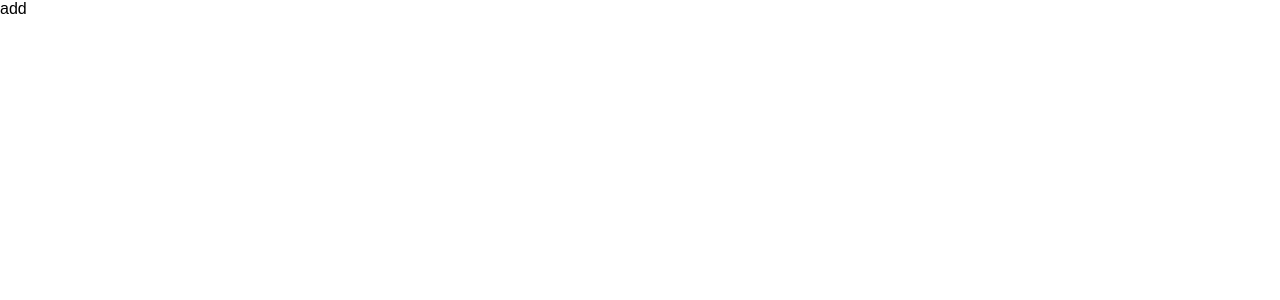
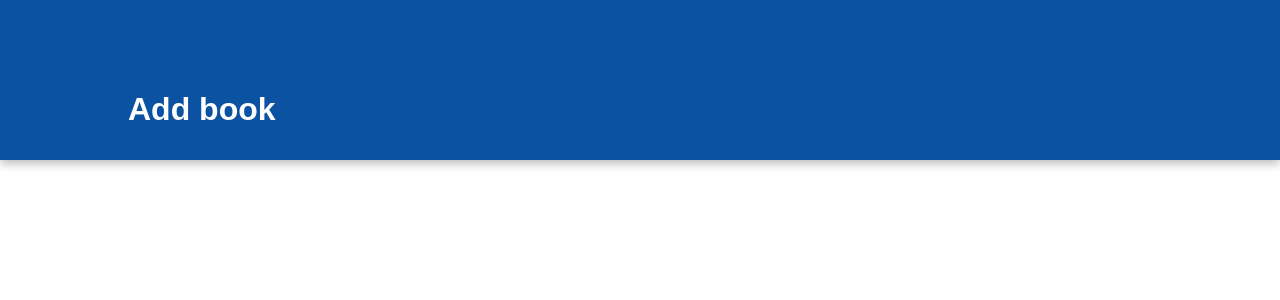
Before and after one commit to fdjokic/book-app-crud, a React (Create React App) app: page /add-book in a window 1280 px wide. Shown: the top 300 px of the page. Built offline with nearby package versions, Linux system fonts and the light colour scheme.

Commit message:
add page

```diff
--- a/src/App.tsx
+++ b/src/App.tsx
@@ -4,6 +4,7 @@ import { TableComponent } from "./components/Table/TableComponent";
 import { Loading } from "./components/Loading/Loading";
 import { Route, Routes } from "react-router";
 import { BrowserRouter as Router } from "react-router-dom";
+import { Header } from "./components/Header/Header";
 
 function App() {
   return (
@@ -12,7 +13,14 @@ function App() {
       <Router>
         <Routes>
           <Route path="/" element={<TableComponent />} />
-          <Route path="/add-book" element={<div>add</div>} />
+          <Route
+            path="/add-book"
+            element={
+              <div>
+                <Header title="Add book" />
+              </div>
+            }
+          />
         </Routes>
       </Router>
     </>
--- a/src/components/Buttons/CircleButton.tsx
+++ b/src/components/Buttons/CircleButton.tsx
@@ -1,13 +1,13 @@
-import React from 'react';
-import { CircleBtn } from '../../styles/customComponents';
-import AddIcon from '@mui/icons-material/Add';
+import React from "react";
+import { CircleBtn } from "../../styles/customComponents";
+import AddIcon from "@mui/icons-material/Add";
 
-export const CircleButton = () => {
+export const CircleButton = ({ onClick }: { onClick: () => void }) => {
   return (
-    <CircleBtn>
+    <CircleBtn onClick={onClick}>
       <AddIcon
-        fontSize='large'
-        sx={{ color: 'green', verticalAlign: 'middle', fontSize: 20 }}
+        fontSize="large"
+        sx={{ color: "green", verticalAlign: "middle", fontSize: 20 }}
       />
     </CircleBtn>
   );
--- a/src/components/Header/Header.tsx
+++ b/src/components/Header/Header.tsx
@@ -1,4 +1,5 @@
 import React from "react";
+import { useNavigate } from "react-router";
 import { CustomBox } from "../../styles/customComponents";
 import { CircleButton } from "../Buttons/CircleButton";
 
@@ -9,13 +10,15 @@ export const Header = ({
   circle?: boolean;
   title: string;
 }) => {
+  const navigate = useNavigate();
+
   return (
     <div>
       <CustomBox>
         <div className="header-content">
           <h1>{title}</h1>
         </div>
-        {circle ? <CircleButton /> : null}
+        {circle ? <CircleButton onClick={() => navigate("/add-book")} /> : null}
       </CustomBox>
     </div>
   );
```
